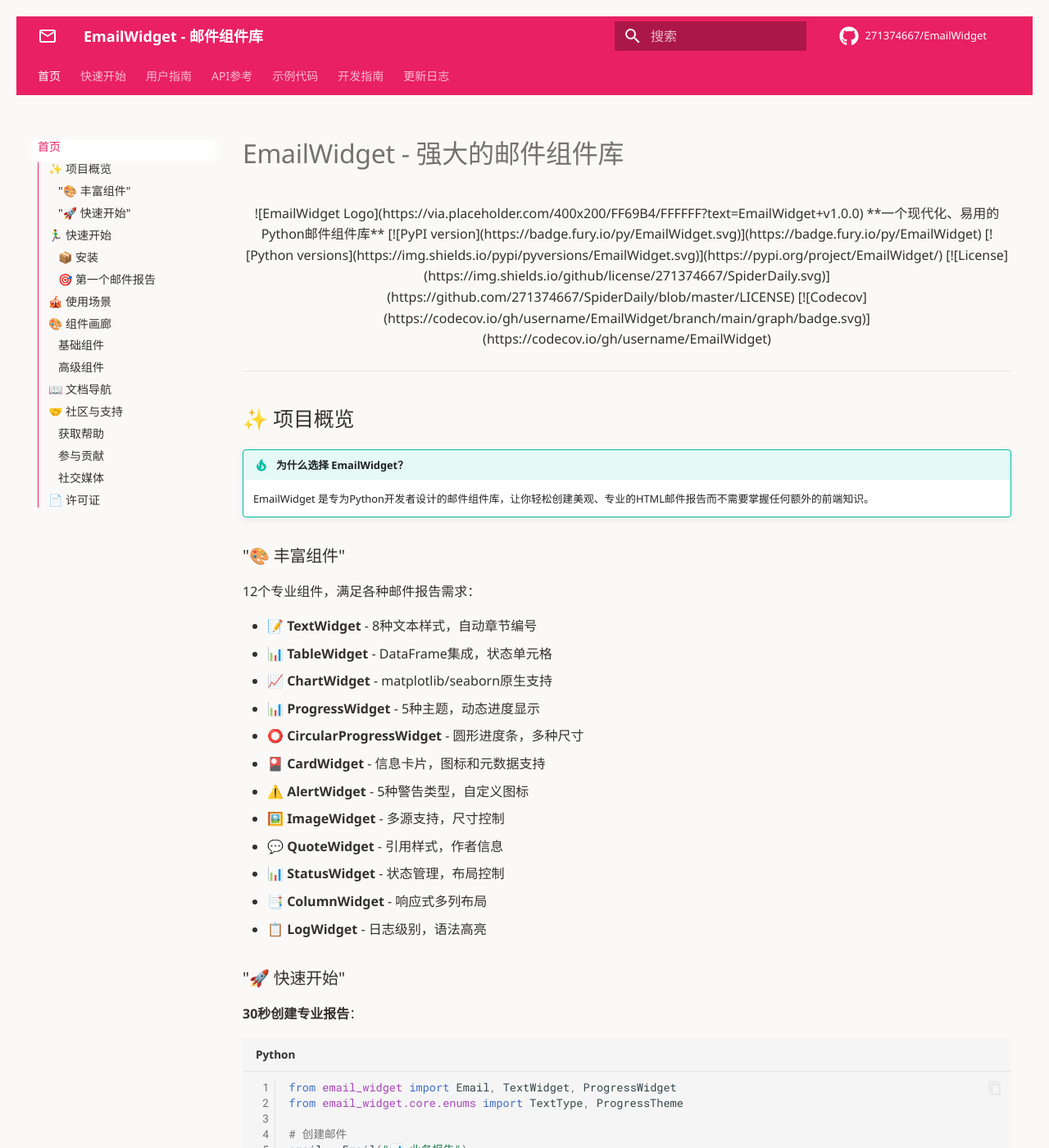
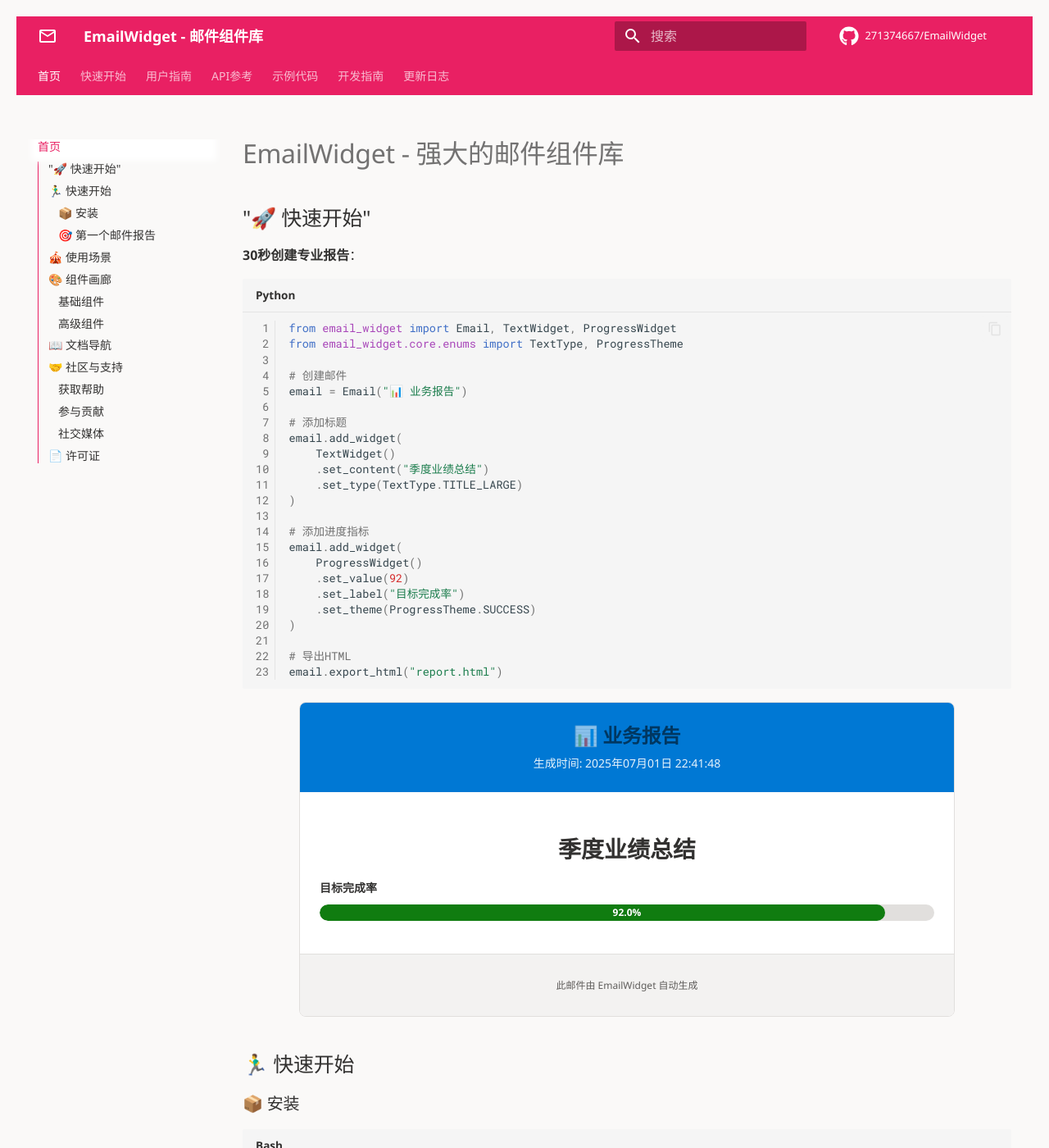
Before and after one commit to 271374667/EmailWidget, an MkDocs documentation site: the page built from docs/index.md, in a window 1280 px wide and 1400 px high. Shown: the whole window at 82% size. Built offline with MkDocs 1.6.1 and Material for MkDocs 9.7.7, drawn with Linux system fonts in a browser that asks for light colours; comment, search, counter and statistics services are not loaded; the version menu is left out; some of the changed text lies outside the part shown.

Commit message:
Docs: 修复了文档index中的一些描述性错误

````diff
--- a/docs/index.md
+++ b/docs/index.md
@@ -1,44 +1,6 @@
 # EmailWidget - 强大的邮件组件库
 
-<div align="center">
-
-![EmailWidget Logo](https://via.placeholder.com/400x200/FF69B4/FFFFFF?text=EmailWidget+v1.0.0)
-
-**一个现代化、易用的Python邮件组件库**
-
-[![PyPI version](https://badge.fury.io/py/EmailWidget.svg)](https://badge.fury.io/py/EmailWidget)
-[![Python versions](https://img.shields.io/pypi/pyversions/EmailWidget.svg)](https://pypi.org/project/EmailWidget/)
-[![License](https://img.shields.io/github/license/271374667/SpiderDaily.svg)](https://github.com/271374667/SpiderDaily/blob/master/LICENSE)
-[![Codecov](https://codecov.io/gh/username/EmailWidget/branch/main/graph/badge.svg)](https://codecov.io/gh/username/EmailWidget)
-
-</div>
-
----
-
-## ✨ 项目概览
-
-!!! tip "为什么选择 EmailWidget？"
-
-    EmailWidget 是专为Python开发者设计的邮件组件库，让你轻松创建美观、专业的HTML邮件报告而不需要掌握任何额外的前端知识。
-
-### "🎨 丰富组件"
-
-12个专业组件，满足各种邮件报告需求：
-
-- 📝 **TextWidget** - 8种文本样式，自动章节编号
-- 📊 **TableWidget** - DataFrame集成，状态单元格
-- 📈 **ChartWidget** - matplotlib/seaborn原生支持
-- 📊 **ProgressWidget** - 5种主题，动态进度显示
-- ⭕ **CircularProgressWidget** - 圆形进度条，多种尺寸
-- 🎴 **CardWidget** - 信息卡片，图标和元数据支持
-- ⚠️ **AlertWidget** - 5种警告类型，自定义图标
-- 🖼️ **ImageWidget** - 多源支持，尺寸控制
-- 💬 **QuoteWidget** - 引用样式，作者信息
-- 📊 **StatusWidget** - 状态管理，布局控制
-- 📑 **ColumnWidget** - 响应式多列布局
-- 📋 **LogWidget** - 日志级别，语法高亮
-
-### "🚀 快速开始"
+## "🚀 快速开始"
 
 **30秒创建专业报告**：
 
@@ -76,9 +38,7 @@
 ### 📦 安装
 
 ```bash
-pip install email-widget
-# 或者安装完整版(包含pandas)
-pip install email-widget[pandas]
+pip install EmailWidget
 ```
 
 ### 🎯 第一个邮件报告
````
Also changed, not shown: other parts of docs/index.md (+9 -7 lines).
